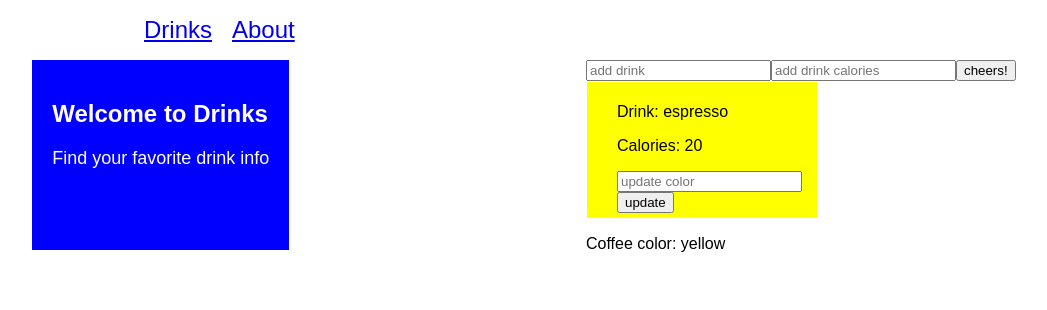
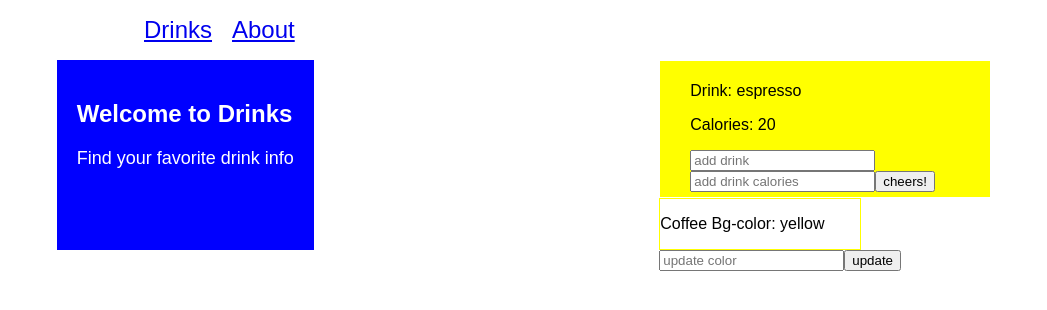
Before and after one commit to davideliason/coffeeLog-react-router-express, a React (Create React App) app in the folder public/client/: page / in a window 1280 px wide. Shown: the top 310 px of the page, without its empty margins (116-1163 px from the left). Built offline with nearby package versions, Linux system fonts and the light colour scheme.

Commit message:
update Drinks component styling so flows better

```diff
--- a/public/client/src/Coffee.jsx
+++ b/public/client/src/Coffee.jsx
@@ -2,9 +2,14 @@ import React from 'react';
 
 class Coffee extends React.Component {
 	render(){
+			let coffeeStyle = {
+				border: "1px solid yellow",
+				width: 200
+			};
+
 		return(
-				<div>
-					<p>Coffee color: {this.props.colors[0]}</p>
+				<div style={coffeeStyle}>
+					<p>Coffee Bg-color: {this.props.colors[0]}</p>
 				</div>
 			  )
 	         }
--- a/public/client/src/Drinks.jsx
+++ b/public/client/src/Drinks.jsx
@@ -51,7 +51,7 @@ class Drinks extends React.Component{
   render() {
     let drinkStyle = {
       backgroundColor: this.state.colors[this.state.colors.length-1],
-      width: 200,
+      width: 300,
       border: "1px solid white",
       padding: "5px 0px 5px 30px"
     };
@@ -62,23 +62,26 @@ class Drinks extends React.Component{
 
 			 <div>
          {/* input values for color and add drink */}
-             <form onSubmit={this.addDrink}>
-               <input ref={ (a) => this._inputDrink = a }placeholder="add drink"></input>
-               <input ref={ (b) => this._inputDrinkK = b }placeholder="add drink calories"></input>
-               <button type="submit">cheers!</button>
-             </form>
+
 
 
              <div style={drinkStyle}>
 				        <p>Drink: {lastDrink.drink}</p>
 			        	<p>Calories: {lastDrink.calories}</p>
-                <form onSubmit={this.addColor}>
-                  <input ref={ (a) => this._inputColor = a }placeholder="update color"></input>
-                  <button className="colorButton" type="submit">update</button>
+
+
+                <form onSubmit={this.addDrink}>
+                  <input ref={ (a) => this._inputDrink = a }placeholder="add drink"></input>
+                  <input ref={ (b) => this._inputDrinkK = b }placeholder="add drink calories"></input>
+                  <button type="submit">cheers!</button>
                 </form>
              </div>
 
 				     <Coffee colors={this.state.colors} />
+             <form onSubmit={this.addColor}>
+                <input ref={ (a) => this._inputColor = a }placeholder="update color"></input>
+                <button className="colorButton" type="submit">update</button>
+             </form>
 			 </div>
 		   )
           }
```
